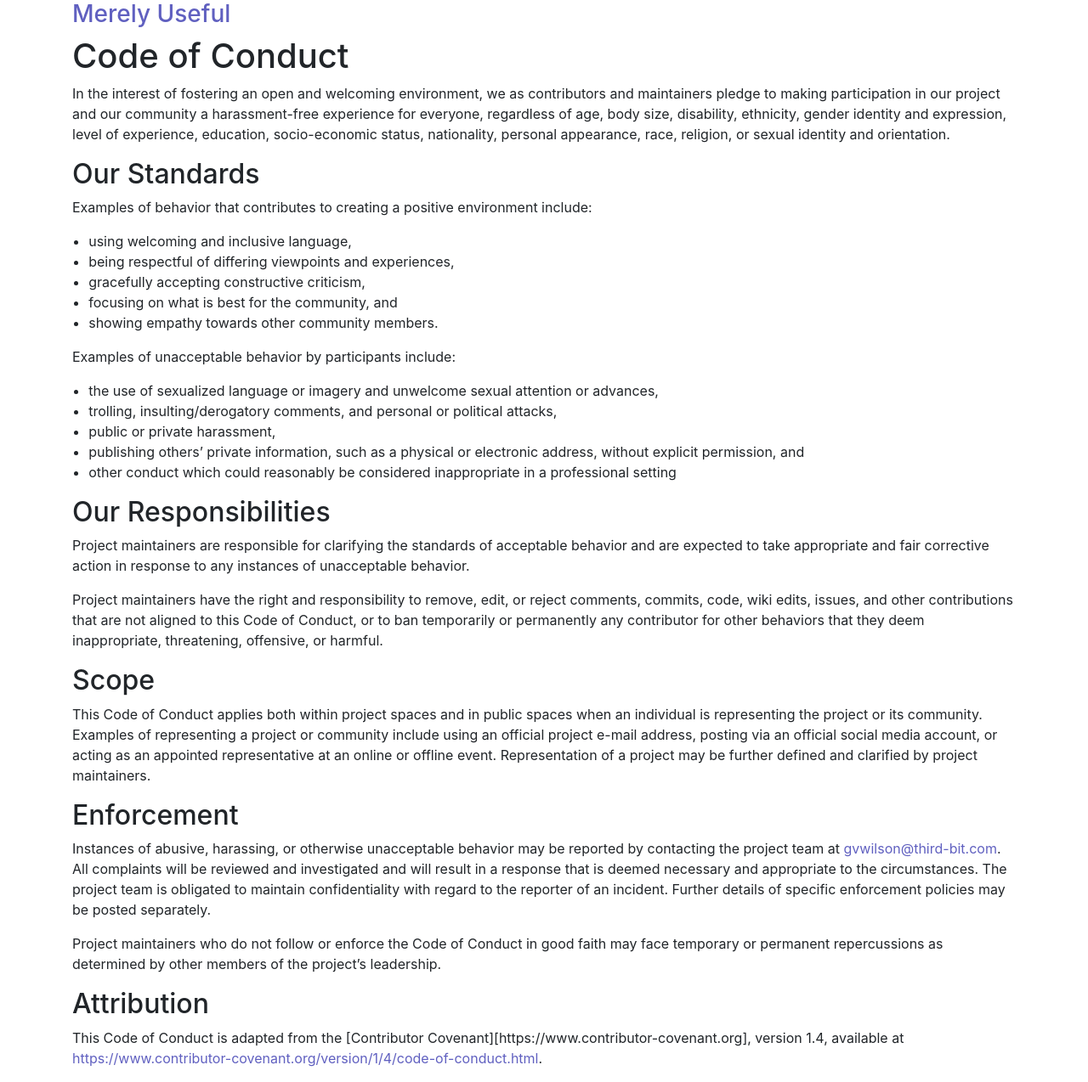
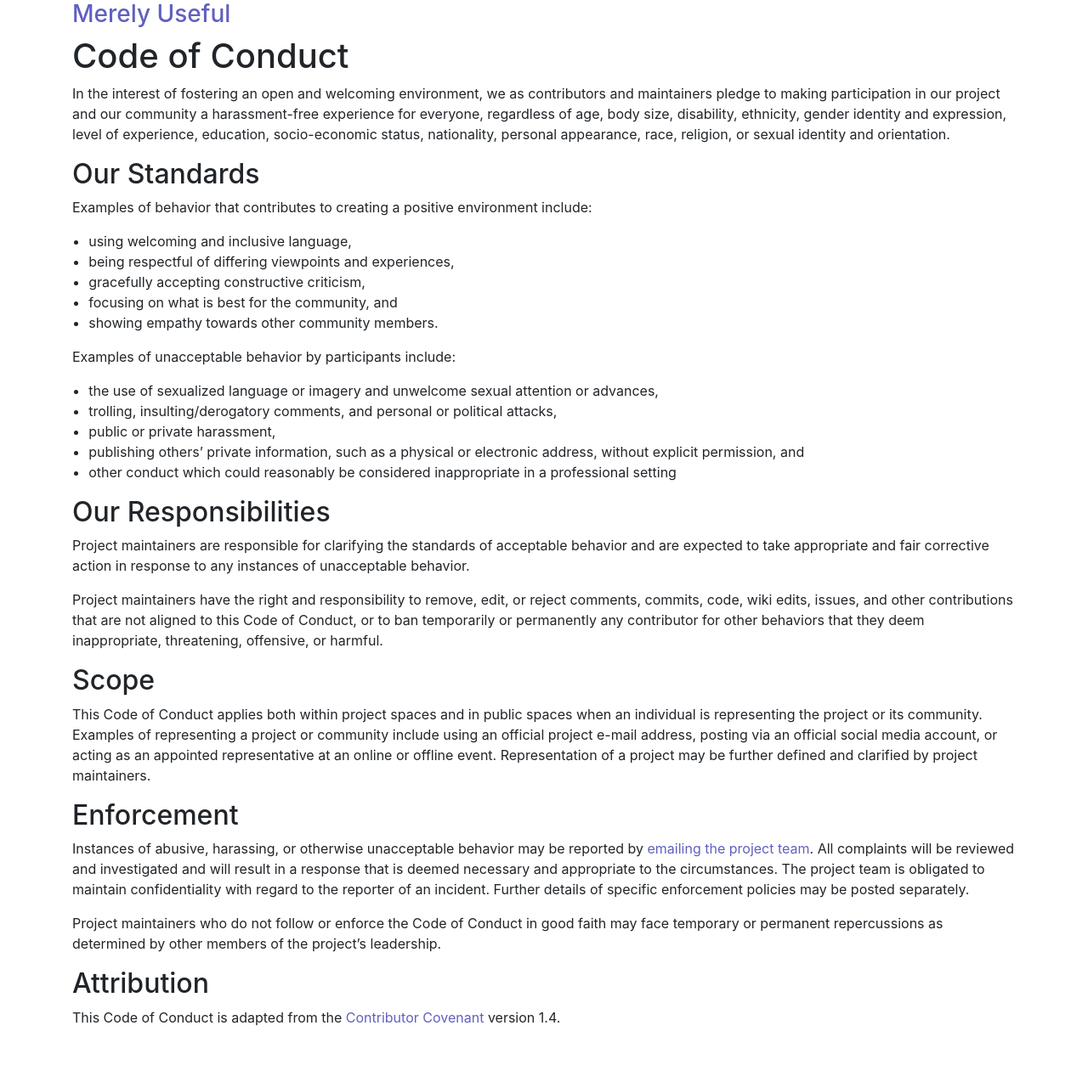
Before and after one commit to Carreau/one-extra-fact, a Jekyll site: the page built from CONDUCT.md, in a window 1280 px wide. Shown: the whole page at 85% size. Built offline with Jekyll 4.4.1, drawn with Linux system fonts in a browser that asks for light colours; after the commit the page ends 1226 px from its top, so only the background shows below that.

Commit message:
Including links in all Markdown files

```diff
--- a/CONDUCT.md
+++ b/CONDUCT.md
@@ -60,13 +60,12 @@ defined and clarified by project maintainers.
 ## Enforcement
 
 Instances of abusive, harassing, or otherwise unacceptable behavior
-may be reported by contacting the project team at
-[gvwilson@third-bit.com](mailto:gvwilson@third-bit.com). All
-complaints will be reviewed and investigated and will result in a
-response that is deemed necessary and appropriate to the
-circumstances. The project team is obligated to maintain
-confidentiality with regard to the reporter of an incident.  Further
-details of specific enforcement policies may be posted separately.
+may be reported by [emailing the project team][email]. All complaints
+will be reviewed and investigated and will result in a response that
+is deemed necessary and appropriate to the circumstances. The project
+team is obligated to maintain confidentiality with regard to the
+reporter of an incident.  Further details of specific enforcement
+policies may be posted separately.
 
 Project maintainers who do not follow or enforce the Code of Conduct
 in good faith may face temporary or permanent repercussions as
@@ -74,8 +73,7 @@ determined by other members of the project's leadership.
 
 ## Attribution
 
-This Code of Conduct is adapted from the
-[Contributor Covenant][https://www.contributor-covenant.org],
-version 1.4,
-available at
-<https://www.contributor-covenant.org/version/1/4/code-of-conduct.html>.
+This Code of Conduct is adapted from
+the [Contributor Covenant][covenant] version 1.4.
+
+{% include links.md %}
```
Also changed, not shown: _includes/links.md (+1 -0 lines), LICENSE.md.
